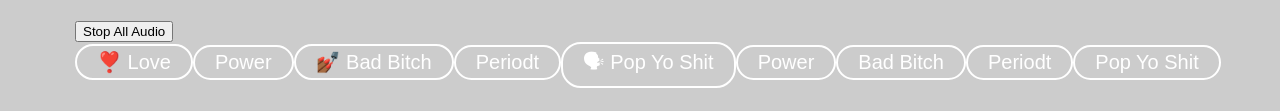
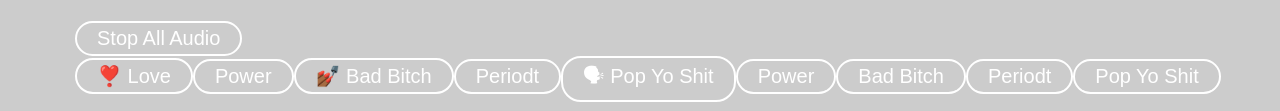
Before and after one commit to ambrnch0l/littleblackgirlspeak, a plain HTML site: page index.html in a window 1280 px wide. Shown: the part 419-530 px from the top of the page. Drawn offline with Linux system fonts and the light colour scheme.

Commit message:
Update main.css

```diff
--- a/main.css
+++ b/main.css
@@ -92,7 +92,18 @@ img {
 
 
 input {
-
+    background-color: transparent;
+    color: white;
+    font-size: 20px;
+    font-family: var(--body-fonts);
+    text-decoration: none;
+    border: 2px solid white;
+    border-radius: 20px;
+    width: fit-content;
+    transition-duration: .2s;
+    -webkit-transition-duration: .2s;
+    -moz-transition-duration: .2s;
+    padding: 4px 20px;
 }
 
 input:hover {
```
